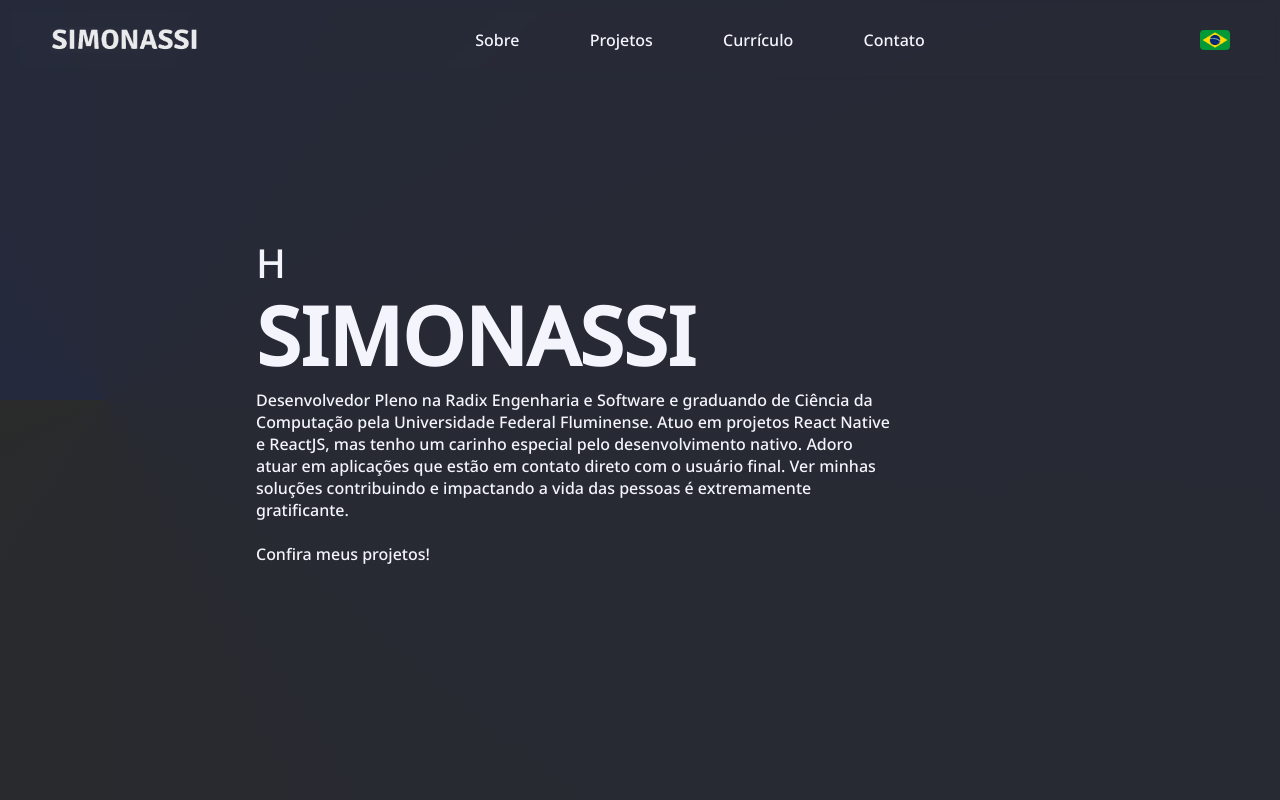
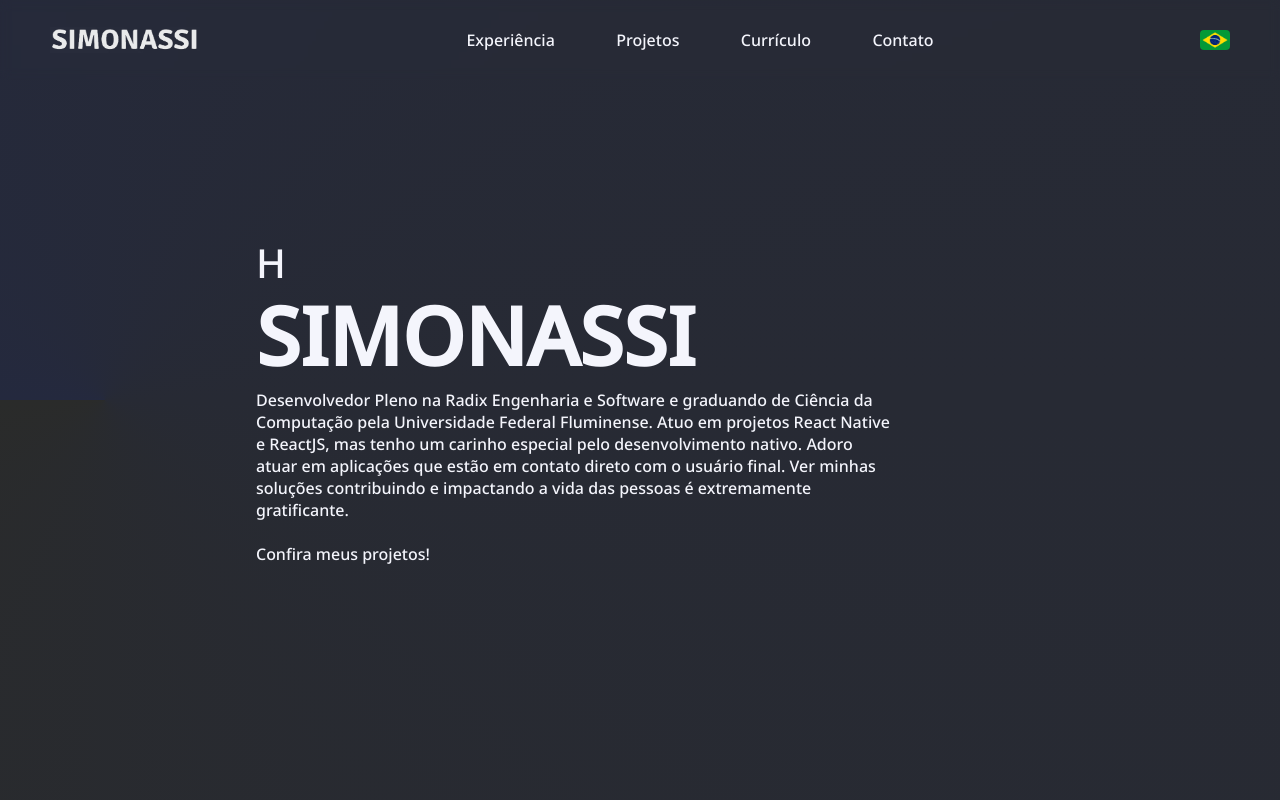
Before and after one commit to jsimonassi/portfolio, a React (Create React App) app: page / in a window 1280 px wide. Shown: the top 800 px of the page. Built offline with nearby package versions, Linux system fonts and the light colour scheme.

Commit message:
Fix new header navigation

```diff
--- a/src/components/Header/index.tsx
+++ b/src/components/Header/index.tsx
@@ -33,7 +33,7 @@ const Header = (props: HeaderProps) => {
 		return (
 			<HamburguerContainer ref={props.scrollRef} opacity={opacity} >
 				<RowView>
-					<Logo src={logo} alt="Logo" />
+					<Logo src={logo} alt="Logo" onClick={() => props.onOptionClick("home")}/>
 					<RightImageStyled src={hamburguerIcon} alt="language" onClick={() => setHamburguerOpen(previous => !previous)} />
 				</RowView>
 
@@ -47,7 +47,7 @@ const Header = (props: HeaderProps) => {
 
 	return (
 		<MenuContainer ref={props.scrollRef} opacity={opacity}>
-			<Logo src={logo} alt="Logo" />
+			<Logo src={logo} alt="Logo" onClick={() => props.onOptionClick("home")}/>
 			<div>
 				{Object.keys(AVAILABLE_HEADER_OPTIONS).map((option, index) => (<p key={index} onClick={() => props.onOptionClick(option)}>{AVAILABLE_HEADER_OPTIONS[option].name}</p>))}
 			</div>
--- a/src/constants/headerOptions/index.ts
+++ b/src/constants/headerOptions/index.ts
@@ -1,19 +1,14 @@
 export const AVAILABLE_HEADER_OPTIONS = {
-	about:{
-		name: "Sobre",
-		path: "/about"
+	experience: {
+		name: "Experiência",
 	},
 	projects: {
 		name: "Projetos",
-		path: "/projects"
 	},
 	resume: {
 		name: "Currículo",
-		path: "/resume"
 	},
 	contact: {
 		name: "Contato",
-		path: "/contact"
-
 	}
 };
--- a/src/screens/MainPage/index.tsx
+++ b/src/screens/MainPage/index.tsx
@@ -8,14 +8,43 @@ import Experience from "./components/Experience";
 const MainPage = () => {
 	const scrollRef = React.createRef<HTMLDivElement>();
 
+	const namePresentationRef = React.createRef<HTMLDivElement>();
+	const experienceRef = React.createRef<HTMLDivElement>();
+	const projectsRef = React.createRef<HTMLDivElement>();
+	const cvRef = React.createRef<HTMLDivElement>();
+	const contactRef = React.createRef<HTMLDivElement>();
+
+	const onHeaderOptionClick = (option: string) => {
+		console.log(option);
+		switch (option) {
+		case"home":
+			namePresentationRef.current?.scrollIntoView({behavior: "smooth"});
+			break;
+		case "experience":
+			experienceRef.current?.scrollIntoView({behavior: "smooth"});
+			break;
+		case "projects":
+			projectsRef.current?.scrollIntoView({behavior: "smooth"});
+			break;
+		case "resume":
+			cvRef.current?.scrollIntoView({behavior: "smooth"});
+			break;
+		case "contact":
+			contactRef.current?.scrollIntoView({behavior: "smooth"});
+			break;
+		default:
+			break;
+		}
+	};
+
 	return (
 		<Container >
-			<Header scrollRef={scrollRef} onOptionClick={() => null} />
-			<NamePresentation />
-			<Experience />
-			<Projects />
-			<CvDownload />
-			<Contact />
+			<Header scrollRef={scrollRef} onOptionClick={onHeaderOptionClick} />
+			<div ref={namePresentationRef}><NamePresentation /></div>
+			<div ref={experienceRef}><Experience  /></div>
+			<div ref={projectsRef}><Projects /></div>
+			<div ref={cvRef}><CvDownload /></div>
+			<div ref={contactRef}><Contact/></div>
 		</Container>
 	);
 };
```
